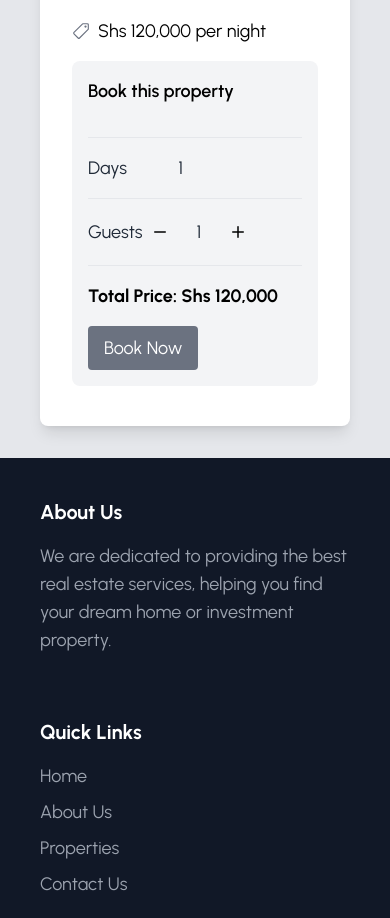
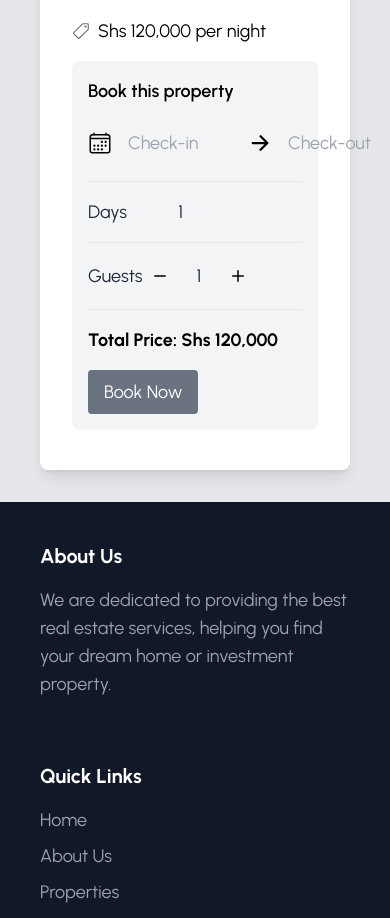
Before and after one commit to Orijadribo/vacation-rental, a React (Create React App) app in the folder frontend/: page /properties/1 in a window 390 px wide. Shown: the part 1347-2265 px from the top of the page. Built offline with nearby package versions, Linux system fonts and the light colour scheme; the HTML template or start-up script is replaced by a standard one.

Commit message:
removed hidden class property

```diff
--- a/frontend/src/pages/PropertyDetails.jsx
+++ b/frontend/src/pages/PropertyDetails.jsx
@@ -126,7 +126,7 @@
             <h3 className='text-lg font-semibold mb-4'>Book this property</h3>
             <div className='flex items-center gap-5 mb-4 border-b pb-4'>
               <div className=''>
-                <div className='hidden md:flex items-center justify-center gap-2 md:gap-4'>
+                <div className='flex items-center justify-center gap-2 md:gap-4'>
                   <IoCalendarOutline size={24} />
                   <div className='w-[120px]'>
                     <DatePicker
```
